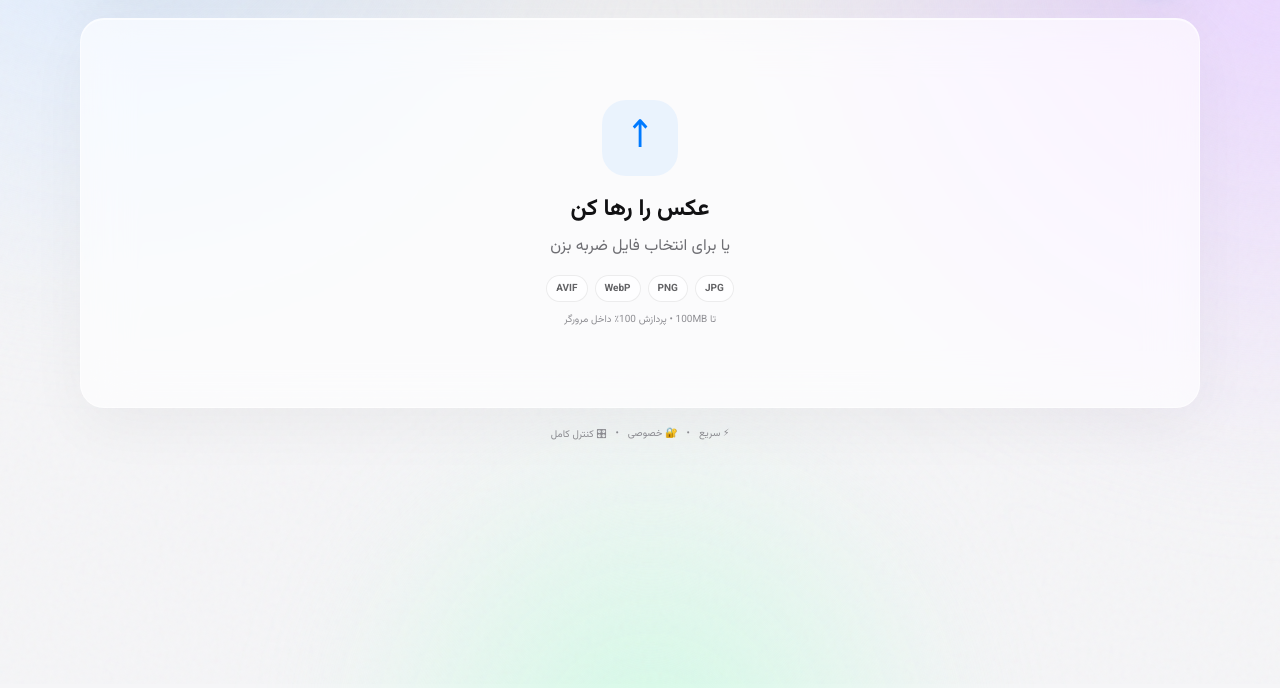
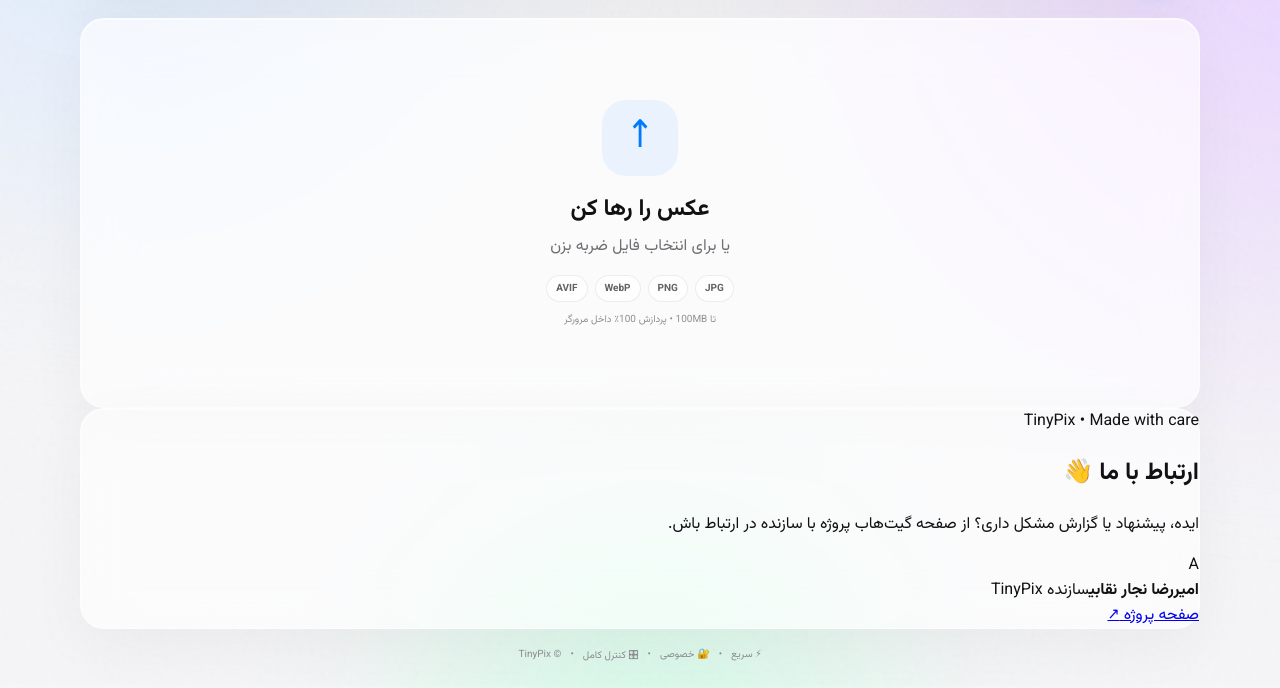
Before and after one commit to amirrezanajar0378-oss/game-test-for-mobile-and-PC, a website: page index.html in a window 1280 px wide. Shown: the part 116-804 px from the top of the page. Drawn offline with Linux system fonts and the light colour scheme.

Commit message:
Add TinyPix creator and contact section

```diff
--- a/index.html
+++ b/index.html
@@ -61,7 +61,17 @@
     <button id="downloadBtn" class="download" disabled>دانلود عکس <span>↓</span></button>
   </div>
 </section>
-<footer><span>⚡ سریع</span><span>•</span><span>🔐 خصوصی</span><span>•</span><span>🎛 کنترل کامل</span></footer>
+<section class="about glass">
+  <div class="about-orb"></div>
+  <div class="about-copy">
+    <span class="eyebrow">TinyPix • Made with care</span>
+    <h2>ارتباط با ما 👋</h2>
+    <p>ایده، پیشنهاد یا گزارش مشکل داری؟ از صفحه گیت‌هاب پروژه با سازنده در ارتباط باش.</p>
+    <div class="creator"><div class="creator-avatar">A</div><div><strong>امیررضا نجار نقابی</strong><span>سازنده TinyPix</span></div></div>
+  </div>
+  <a class="contact-button" href="https://github.com/amirrezanajar0378-oss/game-test-for-mobile-and-PC" target="_blank" rel="noopener">صفحه پروژه <span>↗</span></a>
+</section>
+<footer><span>⚡ سریع</span><span>•</span><span>🔐 خصوصی</span><span>•</span><span>🎛 کنترل کامل</span><span>•</span><span>© TinyPix</span></footer>
 </main>
 <script type="module" src="app.js"></script>
 </body></html>
```
